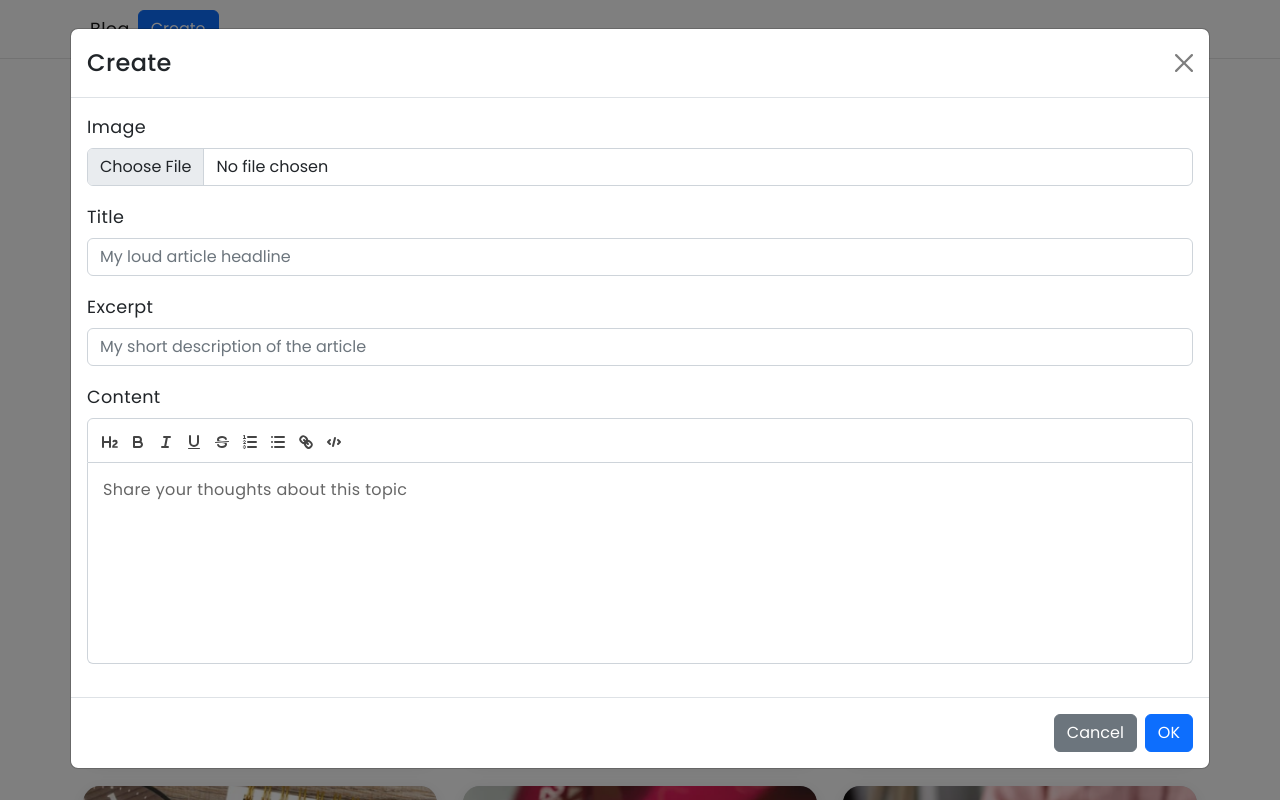
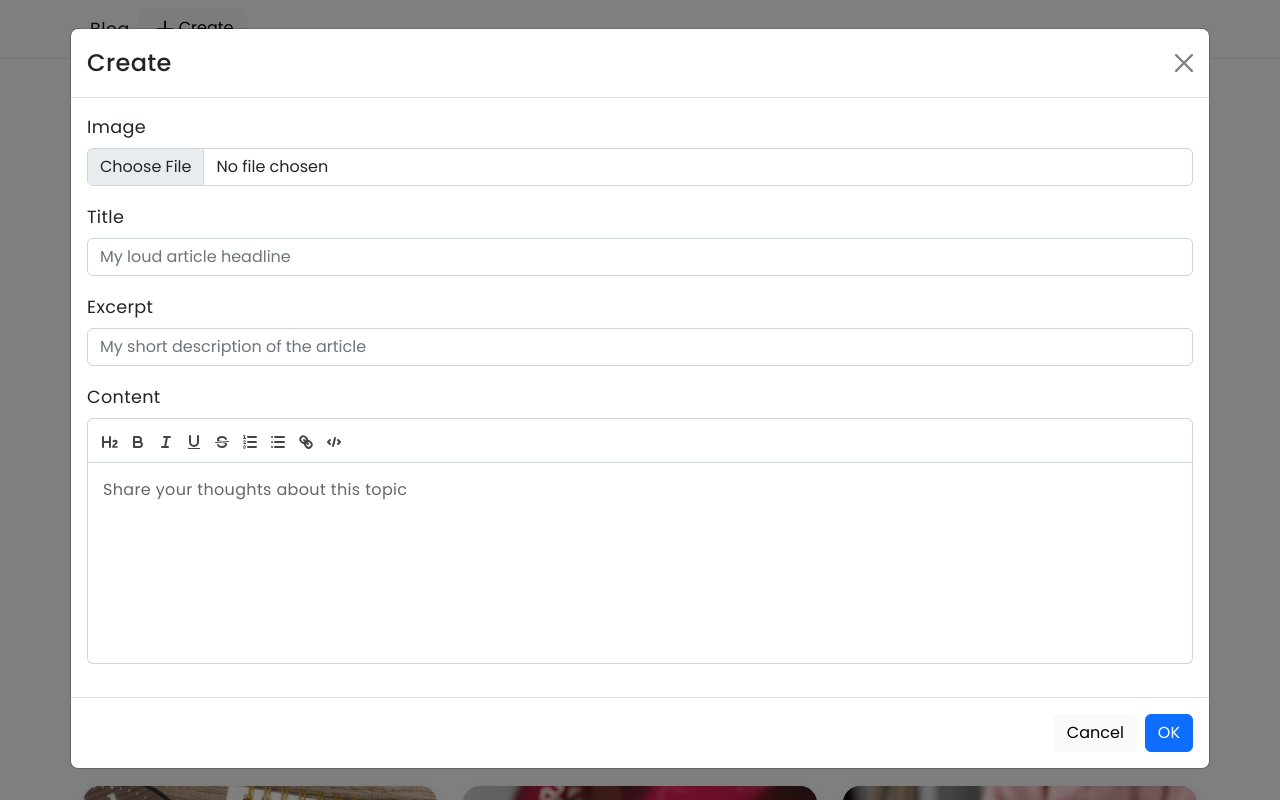
Before and after one commit to edelvarden/blog-app, a React (Vite) app: page / in a window 1280 px wide. Both pictures are taken after a click on the button "Create". Shown: the top 800 px of the page. Built offline with nearby package versions, Linux system fonts and the light colour scheme.

Commit message:
add assets

```diff
--- a/jsconfig.json
+++ b/jsconfig.json
@@ -2,6 +2,7 @@
     "compilerOptions": {
       "baseUrl": "src",
       "paths": {
+        "assets/*": ["assets/*"],
         "components/*": ["components/*"],
         "hooks/*": ["hooks/*"]
       }
--- a/src/App.jsx
+++ b/src/App.jsx
@@ -8,20 +8,14 @@ import Loader from 'components/Loader';
 import ToTopButton from 'components/ToTopButton';
 import { lazy, Suspense, useEffect, useMemo, useState } from 'react';
 import { Route, Routes } from 'react-router-dom';
-import articles from './articles.json';
-
-const LazyBlogContent = lazy(() => import('components/BlogContent'));
+import useGetAllArticles from 'hooks/useGetAllArticles';
 
 const App = () => {
-
-  useEffect(() => {
-    hljs.highlightAll();
-  }, []);
-
-  const routeTitles = useMemo(() => [
+  const articles = useGetAllArticles();
+  const [routeTitles] = useState([
     { path: '/', name: 'Blog', component: HomePage, props: { articles } },
-  ], []);
-
+  ]);
+  const LazyBlogContent = lazy(() => import('components/BlogContent'));
   const renderArticlesRoutes = useMemo(() =>
     articles.map(({ id, title, date, excerpt, content, image }) => (
       <Route
@@ -44,6 +38,9 @@ const App = () => {
     [articles]
   );
 
+  useEffect(() => {
+    hljs.highlightAll();
+  }, []);
 
   return (
     <div className="App">
--- a/src/components/BlogContent/index.jsx
+++ b/src/components/BlogContent/index.jsx
@@ -3,8 +3,9 @@ import useDateFormatter from "hooks/useDateFormatter";
 import { memo, useEffect, useState } from "react";
 import { Button, Col, Container, Row } from "react-bootstrap";
 import "./styles.scss";
+import edit from 'assets/edit.svg';
 
-const BlogContent = memo(({ id, title, date, excerpt, content, image, editMode }) => {
+const BlogContent = memo(({ id, title, date, excerpt, content, image }) => {
   const [isImageLoaded, setIsImageLoaded] = useState(false);
   const [postImage, setPostImage] = useState(`/articles/${id}/${image}`);
   const [postTitle, setPostTitle] = useState(title);
@@ -34,13 +35,18 @@ const BlogContent = memo(({ id, title, date, excerpt, content, image, editMode }
   return (
     <Container style={{ maxWidth: "728px" }}>
       <div className="d-flex justify-content-between align-items-center">
-
         {date && (
           <span className="blog-content__date">
             Published <time dateTime={date}>{useDateFormatter(date)}</time>
           </span>
         )}
-
+        <Button
+          variant="light"
+          onClick={() => setIsEditMode(!isEditMode)}
+        >
+          <img src={edit} alt="edit"/>
+          <span>Edit</span>
+        </Button>
       </div>
 
       <ModalWindow
--- a/src/components/Header/index.jsx
+++ b/src/components/Header/index.jsx
@@ -1,3 +1,4 @@
+import create from 'assets/create.svg';
 import ModalWindow from "components/ModalWindow";
 import { useState } from "react";
 import { Button, Container, Nav, Navbar } from "react-bootstrap";
@@ -7,10 +8,10 @@ import "./styles.scss";
 const Header = ({ routes }) => {
   const { pathname } = useLocation();
 
-  const [isCreateMode, setIsCreateMode] = useState(false);
+  const [isCreate, setIsCreate] = useState(false);
 
-  const handleClose = () => setIsCreateMode(false);
-  const handleShow = () => setIsCreateMode(true);
+  const handleClose = () => setIsCreate(false);
+  const handleShow = () => setIsCreate(true);
 
   return (
     <Navbar expand="md" className="header">
@@ -29,16 +30,20 @@ const Header = ({ routes }) => {
             ))}
           </Nav>
 
-
-          <Button variant="primary" onClick={handleShow}>
-            Create
+          <Button
+            variant="light"
+            onClick={handleShow}
+          >
+            <img src={create} alt="create" />
+            <span>Create</span>
           </Button>
           <ModalWindow
-            isOpen={isCreateMode}
+            isOpen={isCreate}
             onClose={handleClose}
             title={"Create"}
             submitLabel={"OK"}
           />
+
         </Navbar.Collapse>
       </Container>
     </Navbar>
--- a/src/components/ModalWindow/index.jsx
+++ b/src/components/ModalWindow/index.jsx
@@ -82,7 +82,7 @@ const ModalWindow = ({ isOpen, onClose, title, submitLabel, onSubmit, postImage
           </Form>
         </Modal.Body>
         <Modal.Footer>
-          <Button variant="secondary" onClick={() => {onClose()}}>
+          <Button variant="light" onClick={() => {onClose()}}>
             Cancel
           </Button>
           <Button variant="primary" type="submit" onClick={handleSubmit}>
--- a/vite.config.js
+++ b/vite.config.js
@@ -9,6 +9,7 @@ export default defineConfig({
   },
   resolve: {
     alias: {
+      assets: '/src/assets',
       components: '/src/components',
       hooks: '/src/hooks',
     },
```
Also changed, not shown: src/components/EditButton/index.jsx (added, +11 -0 lines), src/assets/create.svg (added), src/assets/edit.svg (added).
